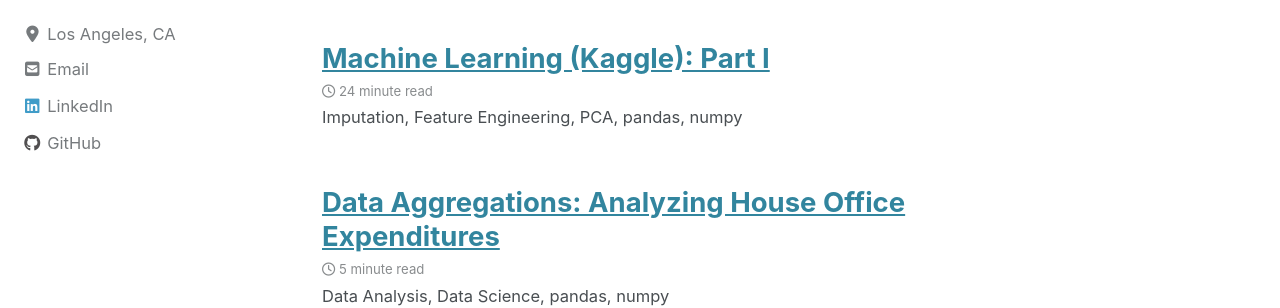
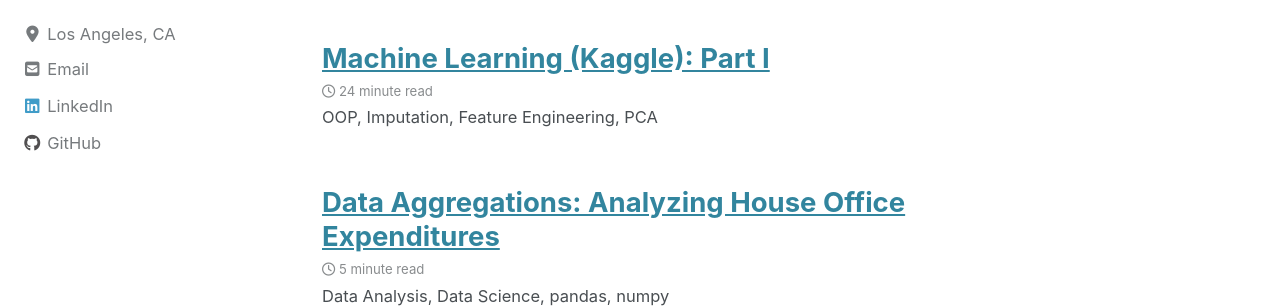
Before and after one commit to vasilis-stylianou/vasilis-stylianou.github.io, a Jekyll site: the page built from index.html, in a window 1280 px wide and 900 px high. Shown: the part 430-738 px from the top of the window. Built offline with Jekyll 4.4.1, drawn with Linux system fonts in a browser that asks for light colours; cached includes are drawn as plain includes; nearby versions of some CDN libraries; the list of posts is cut into pages by our own code.

Commit message:
Update 2019-09-20-ML_Kaggle_Part1.md

```diff
--- a/_posts/2019-09-20-ML_Kaggle_Part1.md
+++ b/_posts/2019-09-20-ML_Kaggle_Part1.md
@@ -1,8 +1,8 @@
 ---
 title: "Machine Learning (Kaggle): Part I"
 date: 2019-09-20
-tags: [machine learning, Imputation, PCA, Feature Engineering, pandas, numpy]
-excerpt: Imputation, Feature Engineering, PCA, pandas, numpy
+tags: [machine learning, Imputation, PCA, OOP, Feature Engineering, pandas, numpy]
+excerpt: OOP, Imputation, Feature Engineering, PCA
 ---
 
 # Intro:
```
